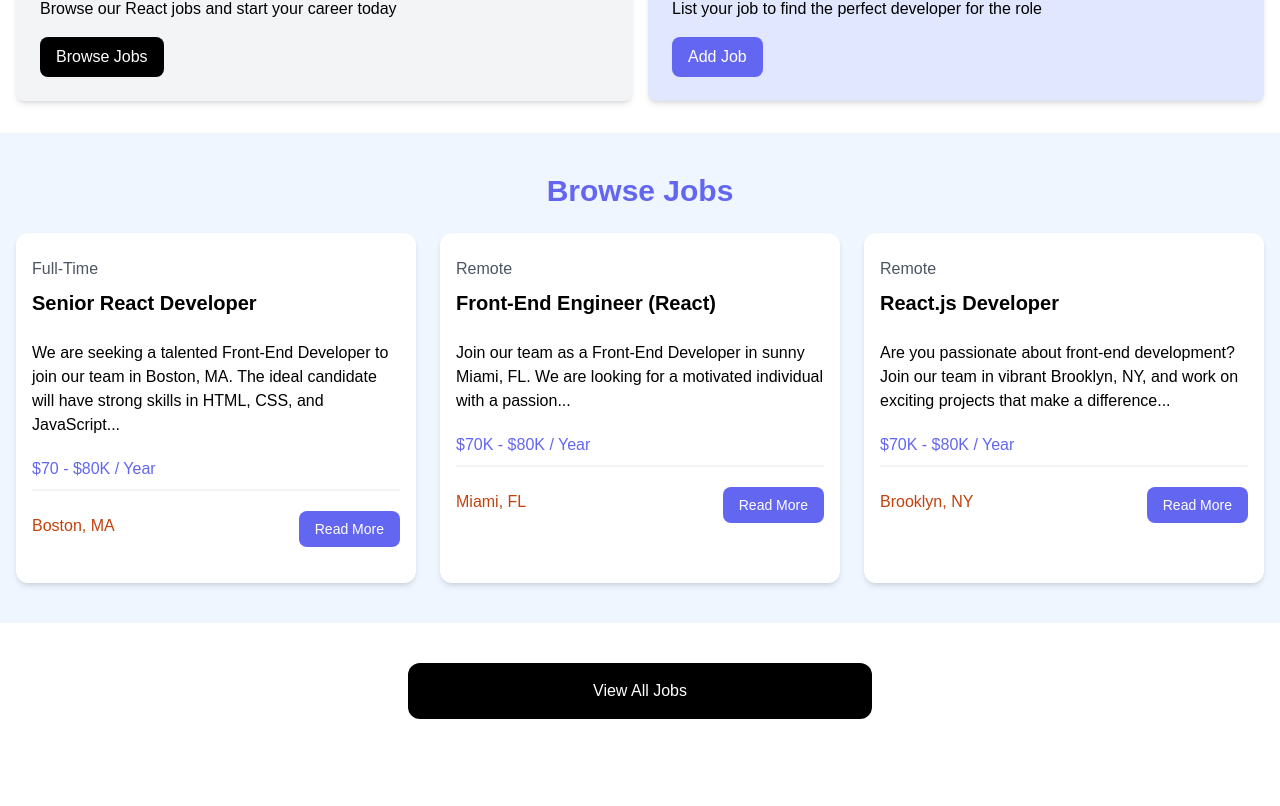
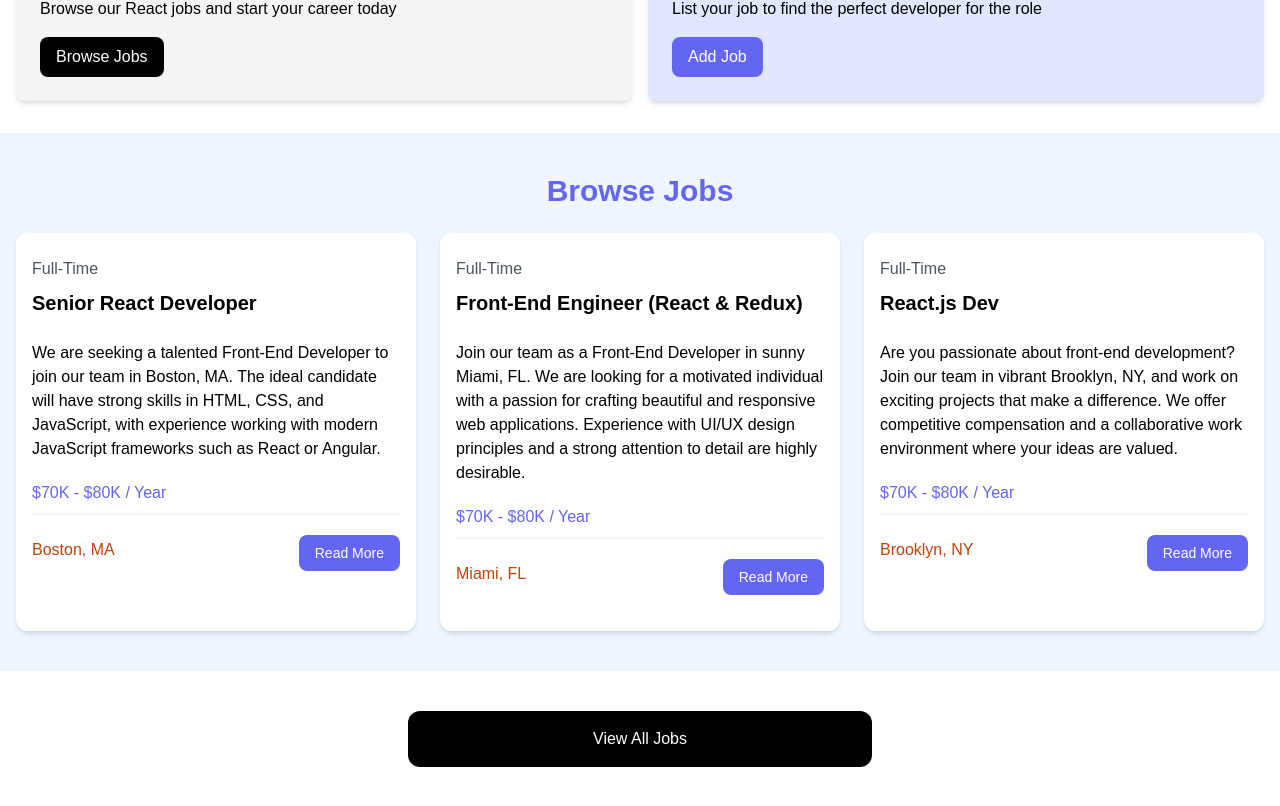
Before and after one commit to mrabdulhannan/react-job-listing-app-2024, a React (Vite) app: page / in a window 1280 px wide. Shown: the part 476-1282 px from the top of the page. Before the commit the page ends 1235 px from the top, so only its background shows below. Built offline with nearby package versions, Linux system fonts and the light colour scheme.

Commit message:
Made the Job Cards Dynamic by using json file

```diff
--- a/src/App.jsx
+++ b/src/App.jsx
@@ -1,119 +1,17 @@
 import React from 'react';
 import Navbar from './components/Navbar';
 import Hero from './components/Hero';
-import HomeCards from './components/HomeCards'
+import HomeCards from './components/HomeCards';
+import JobListings from './components/JobListings';
 
 const App = () => {
+
   return (
     <>
     < Navbar />
     <Hero />
     <HomeCards />
-
-
-    {/* <!-- Developers and Employers --> */}
-
-
-    {/* <!-- Browse Jobs --> */}
-    <section className="bg-blue-50 px-4 py-10">
-      <div className="container-xl lg:container m-auto">
-        <h2 className="text-3xl font-bold text-indigo-500 mb-6 text-center">
-          Browse Jobs
-        </h2>
-        <div className="grid grid-cols-1 md:grid-cols-3 gap-6">
-          {/* <!-- Job Listing 1 --> */}
-          <div className="bg-white rounded-xl shadow-md relative">
-            <div className="p-4">
-              <div className="mb-6">
-                <div className="text-gray-600 my-2">Full-Time</div>
-                <h3 className="text-xl font-bold">Senior React Developer</h3>
-              </div>
-
-              <div className="mb-5">
-               We are seeking a talented Front-End Developer to join our team in Boston, MA. The ideal candidate will have strong skills in HTML, CSS, and JavaScript...
-              </div>
-
-              <h3 className="text-indigo-500 mb-2">$70 - $80K / Year</h3>
-
-              <div className="border border-gray-100 mb-5"></div>
-
-              <div className="flex flex-col lg:flex-row justify-between mb-4">
-                <div className="text-orange-700 mb-3">
-                  <i className="fa-solid fa-location-dot text-lg"></i>
-                  Boston, MA
-                </div>
-                <a
-                  href="job.html"
-                  className="h-[36px] bg-indigo-500 hover:bg-indigo-600 text-white px-4 py-2 rounded-lg text-center text-sm"
-                >
-                 Read More
-                </a>
-              </div>
-            </div>
-          </div>
-          {/* <!-- Job Listing 2 --> */}
-          <div className="bg-white rounded-xl shadow-md relative">
-            <div className="p-4">
-              <div className="mb-6">
-                <div className="text-gray-600 my-2">Remote</div>
-                <h3 className="text-xl font-bold">Front-End Engineer (React)</h3>
-              </div>
-
-              <div className="mb-5">
-               Join our team as a Front-End Developer in sunny Miami, FL. We are looking for a motivated individual with a passion...
-              </div>
-
-              <h3 className="text-indigo-500 mb-2">$70K - $80K / Year</h3>
-
-              <div className="border border-gray-100 mb-5"></div>
-
-              <div className="flex flex-col lg:flex-row justify-between mb-4">
-                <div className="text-orange-700 mb-3">
-                  <i className="fa-solid fa-location-dot text-lg"></i>
-                  Miami, FL
-                </div>
-                <a
-                  href="job.html"
-                  className="h-[36px] bg-indigo-500 hover:bg-indigo-600 text-white px-4 py-2 rounded-lg text-center text-sm"
-                >
-                 Read More
-                </a>
-              </div>
-            </div>
-          </div>
-          {/* <!-- Job Listing 3 --> */}
-          <div className="bg-white rounded-xl shadow-md relative">
-            <div className="p-4">
-              <div className="mb-6">
-                <div className="text-gray-600 my-2">Remote</div>
-                <h3 className="text-xl font-bold">React.js Developer</h3>
-              </div>
-
-              <div className="mb-5">
-                Are you passionate about front-end development? Join our team in vibrant Brooklyn, NY, and work on exciting projects that make a difference...
-              </div>
-
-              <h3 className="text-indigo-500 mb-2">$70K - $80K / Year</h3>
-
-              <div className="border border-gray-100 mb-5"></div>
-
-              <div className="flex flex-col lg:flex-row justify-between mb-4">
-                <div className="text-orange-700 mb-3">
-                  <i className="fa-solid fa-location-dot text-lg"></i>
-                  Brooklyn, NY
-                </div>
-                <a
-                  href="job.html"
-                  className="h-[36px] bg-indigo-500 hover:bg-indigo-600 text-white px-4 py-2 rounded-lg text-center text-sm"
-                >
-                 Read More
-                </a>
-              </div>
-            </div>
-          </div>
-        </div>
-      </div>
-    </section>
+    <JobListings/>
 
     <section className="m-auto max-w-lg my-10 px-6">
       <a
--- /dev/null
+++ b/src/components/JobListing.jsx
@@ -0,0 +1,37 @@
+import React from 'react';
+
+const JobListing = ({job}) => {
+  return (
+    <div className="bg-white rounded-xl shadow-md relative">
+          <div className="p-4">
+            <div className="mb-6">
+              <div className="text-gray-600 my-2">{job.type}</div>
+              <h3 className="text-xl font-bold">{job.title}</h3>
+            </div>
+
+            <div className="mb-5">
+             {job.description}
+            </div>
+
+            <h3 className="text-indigo-500 mb-2">{job.salary} / Year</h3>
+
+            <div className="border border-gray-100 mb-5"></div>
+
+            <div className="flex flex-col lg:flex-row justify-between mb-4">
+              <div className="text-orange-700 mb-3">
+                <i className="fa-solid fa-location-dot text-lg"></i>
+                {job.location}
+              </div>
+              <a
+                href={`/job/${job.id}`}
+                className="h-[36px] bg-indigo-500 hover:bg-indigo-600 text-white px-4 py-2 rounded-lg text-center text-sm"
+              >
+               Read More
+              </a>
+            </div>
+          </div>
+        </div>
+  )
+}
+
+export default JobListing
--- /dev/null
+++ b/src/components/JobListings.jsx
@@ -0,0 +1,24 @@
+import React from 'react'
+import jobs from '../jobs.json';
+import JobListing from './JobListing';
+
+const JobListings = () => {
+  const recentJobs = jobs.slice(0,3);
+  return (
+    <section className="bg-blue-50 px-4 py-10">
+    <div className="container-xl lg:container m-auto">
+      <h2 className="text-3xl font-bold text-indigo-500 mb-6 text-center">
+        Browse Jobs
+      </h2>
+      <div className="grid grid-cols-1 md:grid-cols-3 gap-6">
+        {recentJobs.map((job)=>(
+          <JobListing key={job.id} job={ job } />
+        ))}
+      </div>
+    </div>
+  </section>
+
+  )
+}
+
+export default JobListings
--- /dev/null
+++ b/src/components/ViewAllJobs.jsx
@@ -0,0 +1,11 @@
+import React from 'react'
+
+const ViewAllJobs = () => {
+  return (
+    <div>
+
+    </div>
+  )
+}
+
+export default ViewAllJobs
--- a/src/jobs.json
+++ b/src/jobs.json
@@ -1,5 +1,4 @@
-{
-  "jobs": [
+[
     {
       "id": "1",
       "title": "Senior React Developer",
@@ -85,4 +84,3 @@
       }
     }
   ]
-}
```
Also changed, not shown: 1 other file (tests, documents, lock files or other folders).
